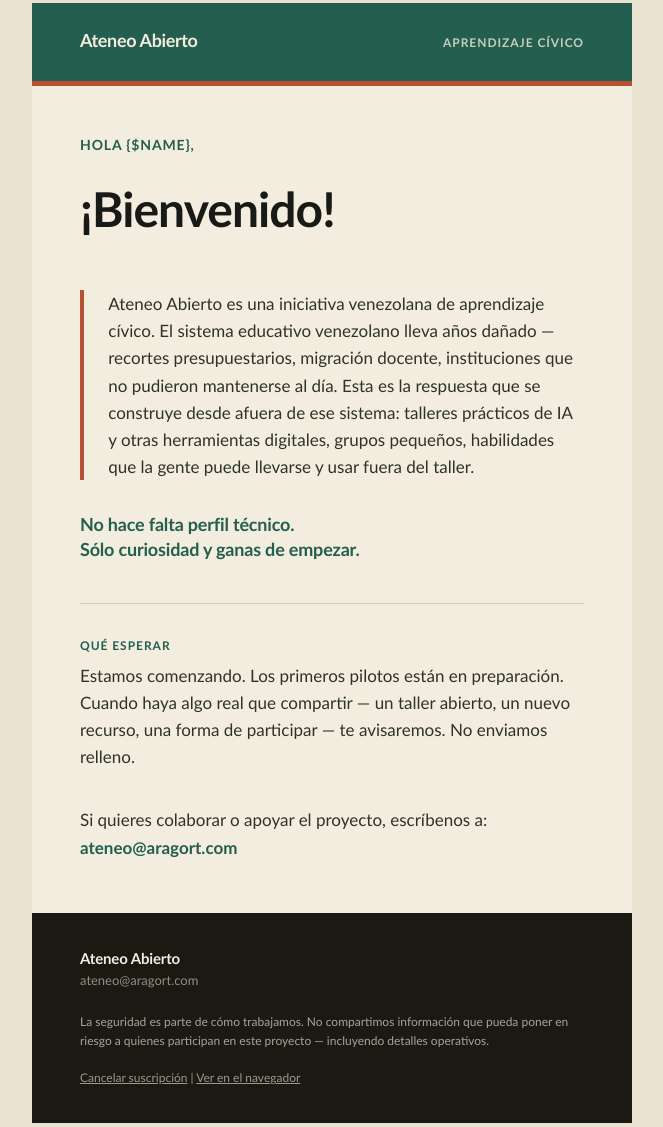
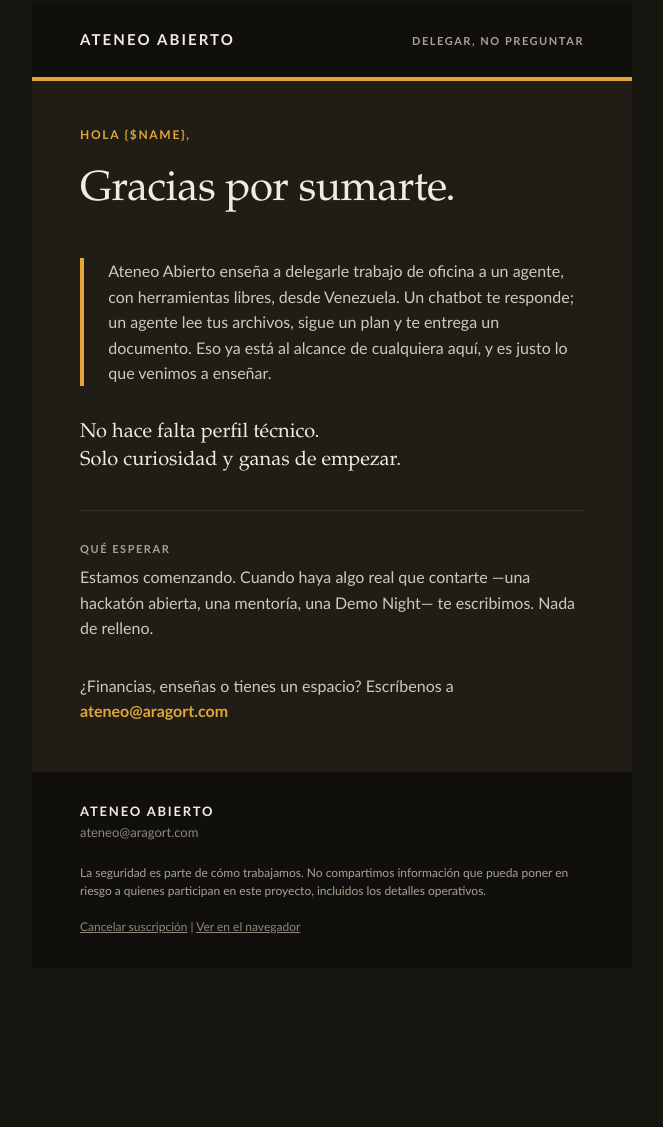
Before and after one commit to dvd117/ateneo-abierto, a website built with Vite: page mail/welcome-email-es.html in a window 1280 px wide. Shown: the part 33-1160 px from the top of the page, without its empty margins (308-971 px from the left). After the commit the page ends 1050 px from the top, so only its background shows below. Built offline with nearby package versions, Linux system fonts and the light colour scheme.

Commit message:
style(mail): rebuild both welcome emails on the Guacamaya palette
The templates were still on the old light-paper terracotta identity, and the
copy still opened on the damaged education system. Both now match the page:
dark graphite, one ochre rule, serif for the claim, and the delegation framing
instead of the scarcity one.

```diff
--- a/mail/welcome-email-es.html
+++ b/mail/welcome-email-es.html
@@ -4,7 +4,9 @@
   <meta charset="UTF-8">
   <meta name="viewport" content="width=device-width, initial-scale=1.0">
   <meta http-equiv="X-UA-Compatible" content="IE=edge">
-  <title>Bienvenido — Ateneo Abierto</title>
+  <meta name="color-scheme" content="dark">
+  <meta name="supported-color-schemes" content="dark">
+  <title>Te sumaste — Ateneo Abierto</title>
   <style type="text/css">
     /* Resets */
     body, table, td, a { -webkit-text-size-adjust: 100%; -ms-text-size-adjust: 100%; }
@@ -15,41 +17,38 @@
     @media screen and (max-width: 620px) {
       .email-container { width: 100% !important; }
       .stack-column { display: block !important; width: 100% !important; }
-      .hero-number { font-size: 38px !important; }
+      .hero-head { font-size: 34px !important; }
       .pad { padding-left: 24px !important; padding-right: 24px !important; }
     }
   </style>
 </head>
-<body style="margin: 0; padding: 0; background-color: #ebe3d1;">
+<body style="margin: 0; padding: 0; background-color: #16150f;">
 
-  <!-- Preheader (texto de vista previa oculto) -->
+  <!-- Preheader -->
   <div style="display: none; max-height: 0; overflow: hidden; mso-hide: all;">
-    Ateneo Abierto está en preparación. Aquí está lo que viene.
+    Un agente hace el trabajo contigo. Esto es lo que viene.
     &nbsp;&zwnj;&nbsp;&zwnj;&nbsp;&zwnj;&nbsp;&zwnj;&nbsp;&zwnj;&nbsp;&zwnj;&nbsp;&zwnj;&nbsp;&zwnj;&nbsp;&zwnj;&nbsp;&zwnj;
   </div>
 
-  <!-- Outer wrapper -->
-  <table role="presentation" cellspacing="0" cellpadding="0" border="0" width="100%" style="background-color: #ebe3d1;">
+  <table role="presentation" cellspacing="0" cellpadding="0" border="0" width="100%" style="background-color: #16150f;">
     <tr>
       <td align="center" style="padding: 36px 16px 48px;">
 
-        <!-- Email container: 600px -->
         <table class="email-container" role="presentation" cellspacing="0" cellpadding="0" border="0" width="600" style="max-width: 600px; width: 100%;">
 
-
-          <!-- ─── ENCABEZADO ─────────────────────────────────────────── -->
+          <!-- Header -->
           <tr>
-            <td bgcolor="#235e4f" style="background-color: #235e4f; padding: 26px 48px;">
+            <td bgcolor="#100f0b" style="background-color: #100f0b; padding: 24px 48px;">
               <table role="presentation" cellspacing="0" cellpadding="0" border="0" width="100%">
                 <tr>
                   <td>
-                    <span style="font-family: 'Avenir Next', Avenir, 'Trebuchet MS', 'Segoe UI', sans-serif; font-size: 18px; font-weight: 700; color: #f3eddf; letter-spacing: -0.02em; line-height: 1;">
+                    <span style="font-family: 'Avenir Next', Avenir, 'Trebuchet MS', 'Segoe UI', sans-serif; font-size: 15px; font-weight: 700; color: #f0ece2; letter-spacing: 0.14em; text-transform: uppercase; line-height: 1;">
                       Ateneo Abierto
                     </span>
                   </td>
                   <td align="right" valign="middle">
-                    <span style="font-family: 'Avenir Next', Avenir, 'Trebuchet MS', 'Segoe UI', sans-serif; font-size: 12px; font-weight: 700; color: rgba(243,237,223,0.78); letter-spacing: 0.08em; text-transform: uppercase;">
-                      Aprendizaje cívico
+                    <span style="font-family: 'Avenir Next', Avenir, 'Trebuchet MS', 'Segoe UI', sans-serif; font-size: 11px; font-weight: 700; color: #a8a293; letter-spacing: 0.14em; text-transform: uppercase;">
+                      Delegar, no preguntar
                     </span>
                   </td>
                 </tr>
@@ -57,104 +56,88 @@
             </td>
           </tr>
 
-          <!-- Barra terracota -->
+          <!-- The one ochre rule -->
           <tr>
-            <td bgcolor="#b55234" style="background-color: #b55234; height: 5px; line-height: 5px; font-size: 1px; mso-line-height-rule: exactly;">&nbsp;</td>
+            <td bgcolor="#e2a638" style="background-color: #e2a638; height: 4px; line-height: 4px; font-size: 1px; mso-line-height-rule: exactly;">&nbsp;</td>
           </tr>
 
-
-          <!-- ─── HERO ──────────────────────────────────────────────── -->
+          <!-- Hero -->
           <tr>
-            <td class="pad" bgcolor="#f3eddf" style="background-color: #f3eddf; padding: 52px 48px 16px;">
-
-              <!-- Saludo -->
-              <p style="margin: 0 0 32px; font-family: 'Avenir Next', Avenir, 'Trebuchet MS', 'Segoe UI', sans-serif; font-size: 14px; font-weight: 600; color: #235e4f; letter-spacing: 0.06em; text-transform: uppercase; line-height: 1;">
+            <td class="pad" bgcolor="#1f1d16" style="background-color: #1f1d16; padding: 48px 48px 8px;">
+              <p style="margin: 0 0 28px; font-family: 'Avenir Next', Avenir, 'Trebuchet MS', 'Segoe UI', sans-serif; font-size: 12px; font-weight: 700; color: #e2a638; letter-spacing: 0.14em; text-transform: uppercase; line-height: 1;">
                 Hola {$name},
               </p>
+              <p class="hero-head" style="margin: 0; font-family: 'Iowan Old Style', Palatino, Georgia, 'Times New Roman', serif; font-size: 42px; font-weight: 400; color: #f0ece2; letter-spacing: -0.012em; line-height: 1.08;">
+                Gracias por sumarte.
+              </p>
+            </td>
+          </tr>
 
-              <!-- "Bienvenido." -->
-              <p class="hero-number" style="margin: 0; font-family: 'Avenir Next', Avenir, 'Trebuchet MS', 'Segoe UI', sans-serif; font-size: 48px; font-weight: 700; color: #171a16; letter-spacing: -0.02em; line-height: 1.05;">
-                ¡Bienvenido!
+          <!-- Body -->
+          <tr>
+            <td class="pad" bgcolor="#1f1d16" style="background-color: #1f1d16; padding: 36px 48px 48px;">
+
+              <table role="presentation" cellspacing="0" cellpadding="0" border="0" width="100%" style="margin-bottom: 32px;">
+                <tr>
+                  <td width="3" bgcolor="#e2a638" style="background-color: #e2a638; width: 3px; mso-line-height-rule: exactly;">&nbsp;</td>
+                  <td width="24" style="width: 24px; min-width: 24px;">&nbsp;</td>
+                  <td>
+                    <p style="margin: 0; font-family: 'Avenir Next', Avenir, 'Trebuchet MS', 'Segoe UI', sans-serif; font-size: 16px; font-weight: 400; color: #cfc9bb; line-height: 1.6;">
+                      Ateneo Abierto enseña a delegarle trabajo de oficina a un agente, con herramientas libres, desde Venezuela. Un chatbot te responde; un agente lee tus archivos, sigue un plan y te entrega un documento. Eso ya está al alcance de cualquiera aquí, y es justo lo que venimos a enseñar.
+                    </p>
+                  </td>
+                </tr>
+              </table>
+
+              <p style="margin: 0 0 36px; font-family: 'Iowan Old Style', Palatino, Georgia, 'Times New Roman', serif; font-size: 20px; font-weight: 400; color: #f0ece2; line-height: 1.4;">
+                No hace falta perfil técnico.<br>Solo curiosidad y ganas de empezar.
+              </p>
+
+              <table role="presentation" cellspacing="0" cellpadding="0" border="0" width="100%" style="margin-bottom: 32px;">
+                <tr>
+                  <td height="1" bgcolor="#34312a" style="background-color: #34312a; height: 1px; line-height: 1px; font-size: 1px; mso-line-height-rule: exactly;">&nbsp;</td>
+                </tr>
+              </table>
+
+              <p style="margin: 0 0 10px; font-family: 'Avenir Next', Avenir, 'Trebuchet MS', 'Segoe UI', sans-serif; font-size: 11px; font-weight: 700; color: #a8a293; letter-spacing: 0.14em; text-transform: uppercase; line-height: 1;">
+                Qué esperar
+              </p>
+
+              <p style="margin: 0 0 32px; font-family: 'Avenir Next', Avenir, 'Trebuchet MS', 'Segoe UI', sans-serif; font-size: 16px; font-weight: 400; color: #cfc9bb; line-height: 1.6;">
+                Estamos comenzando. Cuando haya algo real que contarte —una hackatón abierta, una mentoría, una Demo Night— te escribimos. Nada de relleno.
+              </p>
+
+              <p style="margin: 0; font-family: 'Avenir Next', Avenir, 'Trebuchet MS', 'Segoe UI', sans-serif; font-size: 16px; font-weight: 400; color: #cfc9bb; line-height: 1.6;">
+                ¿Financias, enseñas o tienes un espacio? Escríbenos a <a href="mailto:ateneo@aragort.com" style="color: #e2a638; text-decoration: none; font-weight: 600;">ateneo@aragort.com</a>
               </p>
 
             </td>
           </tr>
 
-
-          <!-- ─── CUERPO ─────────────────────────────────────────────── -->
+          <!-- Footer -->
           <tr>
-            <td class="pad" bgcolor="#f3eddf" style="background-color: #f3eddf; padding: 40px 48px 52px;">
-
-              <!-- Párrafo principal — borde izquierdo terracota -->
-              <table role="presentation" cellspacing="0" cellpadding="0" border="0" width="100%" style="margin-bottom: 32px;">
-                <tr>
-                  <td width="4" bgcolor="#b55234" style="background-color: #b55234; width: 4px; mso-line-height-rule: exactly;">&nbsp;</td>
-                  <td width="24" style="width: 24px; min-width: 24px;">&nbsp;</td>
-                  <td>
-                    <p style="margin: 0; font-family: 'Avenir Next', Avenir, 'Trebuchet MS', 'Segoe UI', sans-serif; font-size: 17px; font-weight: 400; color: #2e3329; line-height: 1.6;">
-                      Ateneo Abierto es una iniciativa venezolana de aprendizaje cívico. El sistema educativo venezolano lleva años dañado — recortes presupuestarios, migración docente, instituciones que no pudieron mantenerse al día. Esta es la respuesta que se construye desde afuera de ese sistema: talleres prácticos de IA y otras herramientas digitales, grupos pequeños, habilidades que la gente puede llevarse y usar fuera del taller.
-                    </p>
-                  </td>
-                </tr>
-              </table>
-
-              <!-- Condición de entrada — énfasis -->
-              <p style="margin: 0 0 40px; font-family: 'Avenir Next', Avenir, 'Trebuchet MS', 'Segoe UI', sans-serif; font-size: 18px; font-weight: 700; color: #235e4f; line-height: 1.4; letter-spacing: -0.01em;">
-                No hace falta perfil técnico.<br>Sólo curiosidad y ganas de empezar.
-              </p>
-
-              <!-- Divisor -->
-              <table role="presentation" cellspacing="0" cellpadding="0" border="0" width="100%" style="margin-bottom: 36px;">
-                <tr>
-                  <td height="1" bgcolor="#d0cbbf" style="background-color: #d0cbbf; height: 1px; line-height: 1px; font-size: 1px; mso-line-height-rule: exactly;">&nbsp;</td>
-                </tr>
-              </table>
-
-              <!-- Etiqueta de sección -->
-              <p style="margin: 0 0 10px; font-family: 'Avenir Next', Avenir, 'Trebuchet MS', 'Segoe UI', sans-serif; font-size: 12px; font-weight: 700; color: #235e4f; letter-spacing: 0.08em; text-transform: uppercase; line-height: 1;">
-                Qué esperar
-              </p>
-
-              <!-- Párrafo de expectativas -->
-              <p style="margin: 0 0 36px; font-family: 'Avenir Next', Avenir, 'Trebuchet MS', 'Segoe UI', sans-serif; font-size: 17px; font-weight: 400; color: #2e3329; line-height: 1.6;">
-                Estamos comenzando. Los primeros pilotos están en preparación. Cuando haya algo real que compartir — un taller abierto, un nuevo recurso, una forma de participar — te avisaremos. No enviamos relleno.
-              </p>
-
-              <!-- Invitación a escribir -->
-              <p style="margin: 0; font-family: 'Avenir Next', Avenir, 'Trebuchet MS', 'Segoe UI', sans-serif; font-size: 17px; font-weight: 400; color: #2e3329; line-height: 1.6;">
-                Si quieres colaborar o apoyar el proyecto, escríbenos a: <strong><a href="mailto:ateneo@aragort.com" style="color: #235e4f; text-decoration: none;">ateneo@aragort.com</a></strong>
-              </p>
-
-            </td>
-          </tr>
-
-
-          <!-- ─── PIE DE PÁGINA ──────────────────────────────────────── -->
-          <tr>
-            <td class="pad" bgcolor="#1a1a12" style="background-color: #1a1a12; padding: 36px 48px;">
-              <p style="margin: 0 0 4px; font-family: 'Avenir Next', Avenir, 'Trebuchet MS', 'Segoe UI', sans-serif; font-size: 15px; font-weight: 700; color: #f3eddf; letter-spacing: -0.01em; line-height: 1.2;">
+            <td class="pad" bgcolor="#100f0b" style="background-color: #100f0b; padding: 32px 48px;">
+              <p style="margin: 0 0 4px; font-family: 'Avenir Next', Avenir, 'Trebuchet MS', 'Segoe UI', sans-serif; font-size: 13px; font-weight: 700; color: #f0ece2; letter-spacing: 0.14em; text-transform: uppercase; line-height: 1.2;">
                 Ateneo Abierto
               </p>
-              <p style="margin: 0 0 24px; font-family: 'Avenir Next', Avenir, 'Trebuchet MS', 'Segoe UI', sans-serif; font-size: 13px; font-weight: 400; color: rgba(243,237,223,0.55); line-height: 1.4;">
-                <a href="mailto:ateneo@aragort.com" style="color: rgba(243,237,223,0.55); text-decoration: none;">ateneo@aragort.com</a>
+              <p style="margin: 0 0 22px; font-family: 'Avenir Next', Avenir, 'Trebuchet MS', 'Segoe UI', sans-serif; font-size: 13px; font-weight: 400; color: #8e887a; line-height: 1.4;">
+                <a href="mailto:ateneo@aragort.com" style="color: #8e887a; text-decoration: none;">ateneo@aragort.com</a>
               </p>
-              <p style="margin: 0 0 20px; font-family: 'Avenir Next', Avenir, 'Trebuchet MS', 'Segoe UI', sans-serif; font-size: 12px; font-weight: 400; color: rgba(243,237,223,0.65); line-height: 1.55;">
-                La seguridad es parte de cómo trabajamos. No compartimos información que pueda poner en riesgo a quienes participan en este proyecto — incluyendo detalles operativos.
+              <p style="margin: 0 0 18px; font-family: 'Avenir Next', Avenir, 'Trebuchet MS', 'Segoe UI', sans-serif; font-size: 12px; font-weight: 400; color: #a8a293; line-height: 1.55;">
+                La seguridad es parte de cómo trabajamos. No compartimos información que pueda poner en riesgo a quienes participan en este proyecto, incluidos los detalles operativos.
               </p>
-              <p style="margin: 0; font-family: 'Avenir Next', Avenir, 'Trebuchet MS', 'Segoe UI', sans-serif; font-size: 12px; color: rgba(243,237,223,0.6); line-height: 1.4;">
-                <a href="{$unsubscribe}" style="color: rgba(243,237,223,0.6); text-decoration: underline;">Cancelar suscripción</a>  |
-                <a href="{$url}" style="color: rgba(243,237,223,0.6); text-decoration: underline;">Ver en el navegador</a>
+              <p style="margin: 0; font-family: 'Avenir Next', Avenir, 'Trebuchet MS', 'Segoe UI', sans-serif; font-size: 12px; color: #8e887a; line-height: 1.4;">
+                <a href="{$unsubscribe}" style="color: #8e887a; text-decoration: underline;">Cancelar suscripción</a>  |
+                <a href="{$url}" style="color: #8e887a; text-decoration: underline;">Ver en el navegador</a>
               </p>
             </td>
           </tr>
 
-          <!-- Espacio inferior -->
           <tr>
-            <td bgcolor="#ebe3d1" style="background-color: #ebe3d1; height: 1px; font-size: 1px; line-height: 1px; mso-line-height-rule: exactly;">&nbsp;</td>
+            <td bgcolor="#16150f" style="background-color: #16150f; height: 1px; font-size: 1px; line-height: 1px; mso-line-height-rule: exactly;">&nbsp;</td>
           </tr>
 
         </table>
-        <!-- Fin del contenedor -->
 
       </td>
     </tr>
```
Also changed, not shown: mail/welcome-email-en.html (+70 -93 lines).
